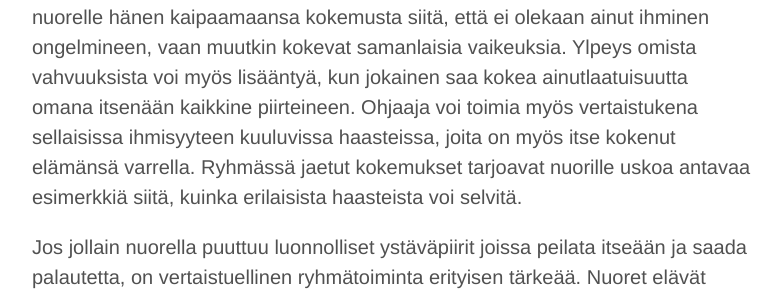
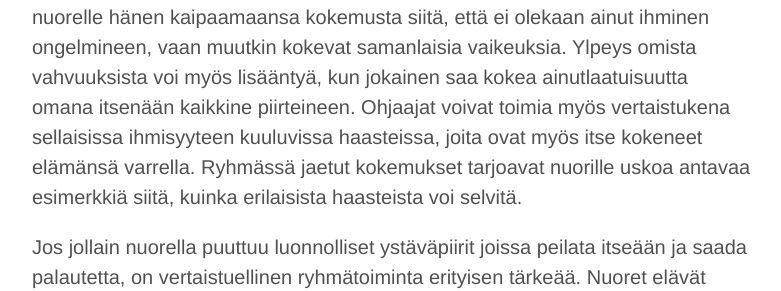
Before and after one commit to niinapiira/neppari.net, a Jekyll site: the page built from _posts/2023-08-04-ammatillisesti-ohjattu-vertaistukiryhma-nuorille.md, in a window 1280 px wide and 900 px high, scrolled down 7952 px. Shown: the part 434-725 px from the top of the window, without its empty margins (248-1029 px from the left). Built offline with Jekyll 4.4.1, drawn with Linux system fonts in a browser that asks for light colours; some of the changed text lies outside the part shown.

Commit message:
Update 2023-08-04-ammatillisesti-ohjattu-vertaistukiryhma-nuorille.md

```diff
--- a/_posts/2023-08-04-ammatillisesti-ohjattu-vertaistukiryhma-nuorille.md
+++ b/_posts/2023-08-04-ammatillisesti-ohjattu-vertaistukiryhma-nuorille.md
@@ -121,7 +121,7 @@ Pienessä ryhmässä on helpompi tutustua toisiin ja myös itseensä vertaisten
 ### 4 Vertaisuus
 
 Vertaistuen avulla ryhmä tarjoaa nuorille hyvän alustan tutustua itseensä, omaan arvomaailmaansa sekä ainutlaatuisuutensa suhteessa muihin. Vertaistuellinen ryhmä antaa myös ymmärrystä siitä, että jokaisen neurokirjo on omanlaista ja ilmenee kaikilla eri tavoin ja eri asioissa. Tämä kokemus voi tarjota nuorelle vapautumisen diagnoosin kahleista, jos hän on ajatellut itsensä liian ahtaaseen malliin. Toisaalta taas samankaltaiset kokemusten muiden kanssa voivat tarjota nuorelle hänen kaipaamaansa kokemusta siitä, että ei olekaan ainut ihminen ongelmineen, vaan muutkin kokevat samanlaisia vaikeuksia. Ylpeys omista vahvuuksista voi myös lisääntyä, kun jokainen saa kokea ainutlaatuisuutta omana itsenään kaikkine piirteineen.
-Ohjaaja voi toimia myös vertaistukena sellaisissa ihmisyyteen kuuluvissa haasteissa, joita on myös itse kokenut elämänsä varrella. Ryhmässä jaetut kokemukset tarjoavat nuorille uskoa antavaa esimerkkiä siitä, kuinka erilaisista haasteista voi selvitä.
+Ohjaajat voivat toimia myös vertaistukena sellaisissa ihmisyyteen kuuluvissa haasteissa, joita ovat myös itse kokeneet elämänsä varrella. Ryhmässä jaetut kokemukset tarjoavat nuorille uskoa antavaa esimerkkiä siitä, kuinka erilaisista haasteista voi selvitä.
 
 Jos jollain nuorella puuttuu luonnolliset ystäväpiirit joissa peilata itseään ja saada palautetta, on vertaistuellinen ryhmätoiminta erityisen tärkeää. Nuoret elävät samassa aikakaudessa ja kokevat samoja asioita yhteisesti jaetuissa elämänpiireissä, kuten koulussa. Aikuinen ohjaaja ei voi koskaan täysin korvata sitä mitä toinen nuori voi antaa toiselle, koska nuorten sanaton jaettu todellisuus ei avaudu helposti aikuiselle. Esimerkiksi tulevaisuutta visualisoidessa toisten nuorten näkemykset voivat tarjota ajankohtaisempaa pohjaa kuin aikuisen, joka näkee asiat eri perspektiivistä ja eri aikakauden kokemusten kautta. Samasta syystä aikuisen ohjaajan ei pidä kritisoida nuorten esiin nostamia unelmia, visioita ja tavoitteita, koska nuoren näkemys tulevaisuuteen voi olla paljon kirkkaampi. Tulevaisuuden suunnitelmien käsitteleminen yhdessä on kuitenkin nuorten ryhmässä tärkeä aihe.
 
```
